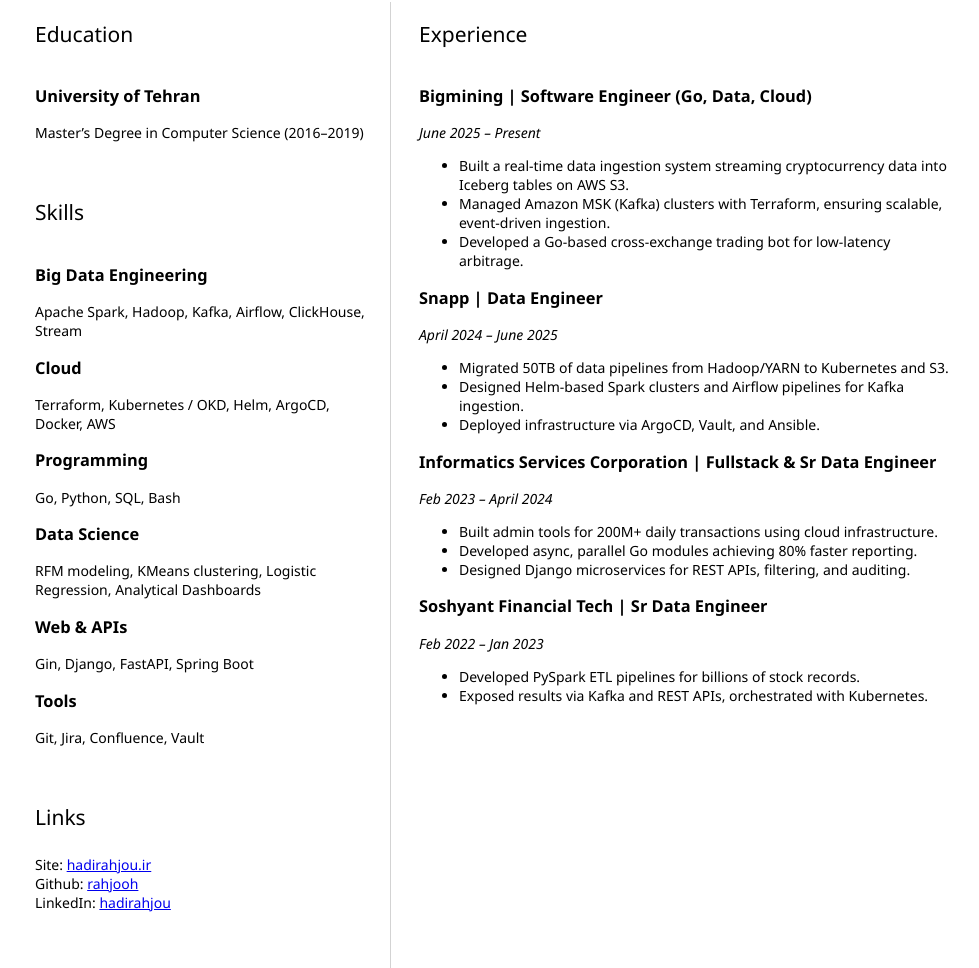
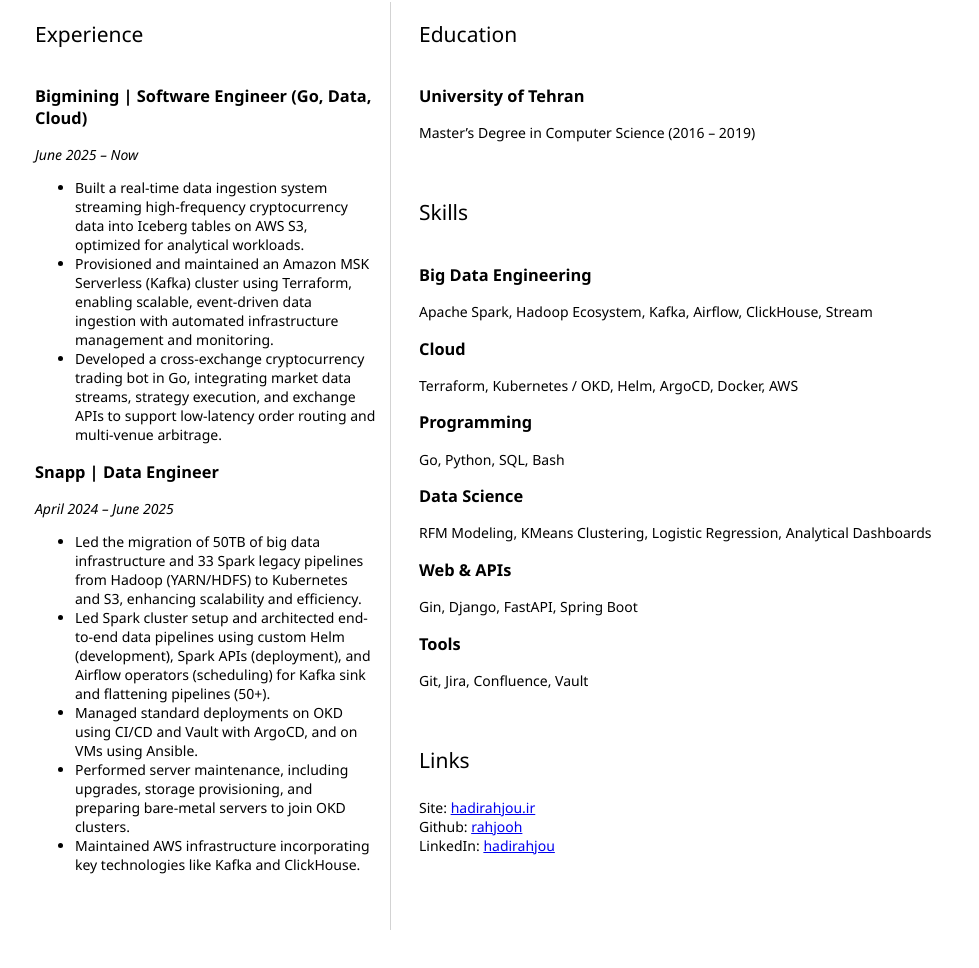
Before and after one commit to rahjooh/resume, a plain HTML site: page index.html in a window 1280 px wide. Shown: the part 287-1255 px from the top of the page, without its empty margins (153-1132 px from the left). After the commit the page ends 1217 px from the top, so only its background shows below. Drawn offline with Linux system fonts and the light colour scheme.

Commit message:
Update index.html

```diff
--- a/index.html
+++ b/index.html
@@ -1,30 +1,87 @@
 <!DOCTYPE html>
 <html lang="en">
 <head>
-  <meta charset="UTF-8">
-  <meta name="viewport" content="width=device-width, initial-scale=1.0">
+  <meta charset="UTF-8" />
+  <meta name="viewport" content="width=device-width, initial-scale=1.0" />
   <title>Hadi Rahjou — Resume</title>
-  <link rel="stylesheet" href="style.css">
+  <link rel="stylesheet" href="style.css" />
 </head>
 <body>
   <header>
     <h1>HADI RAHJOU</h1>
-    <p><a href="mailto:rahjooh@gmail.com">rahjooh@gmail.com</a> |
-       <a href="tel:09126780521">0912.6780521</a></p>
+    <p>
+      <a href="mailto:rahjooh@gmail.com">rahjooh@gmail.com</a> |
+      <a href="tel:09126780521">0912.6780521</a>
+    </p>
   </header>
+
   <main>
-    <!-- Left column -->
+    <!-- LEFT COLUMN (Now Experience) -->
     <div id="mainLeft">
+      <section>
+        <h2>Experience</h2>
+
+        <h3>Bigmining <span>| Software Engineer (Go, Data, Cloud)</span></h3>
+        <p><em>June 2025 – Now</em></p>
+        <ul>
+          <li>
+            Built a real-time data ingestion system streaming high-frequency cryptocurrency
+            data into Iceberg tables on AWS S3, optimized for analytical workloads.
+          </li>
+          <li>
+            Provisioned and maintained an Amazon MSK Serverless (Kafka) cluster using
+            Terraform, enabling scalable, event-driven data ingestion with automated
+            infrastructure management and monitoring.
+          </li>
+          <li>
+            Developed a cross-exchange cryptocurrency trading bot in Go, integrating
+            market data streams, strategy execution, and exchange APIs to support
+            low-latency order routing and multi-venue arbitrage.
+          </li>
+        </ul>
+
+        <h3>Snapp <span>| Data Engineer</span></h3>
+        <p><em>April 2024 – June 2025</em></p>
+        <ul>
+          <li>
+            Led the migration of 50TB of big data infrastructure and 33 Spark legacy
+            pipelines from Hadoop (YARN/HDFS) to Kubernetes and S3, enhancing scalability
+            and efficiency.
+          </li>
+          <li>
+            Led Spark cluster setup and architected end-to-end data pipelines using
+            custom Helm (development), Spark APIs (deployment), and Airflow operators
+            (scheduling) for Kafka sink and flattening pipelines (50+).
+          </li>
+          <li>
+            Managed standard deployments on OKD using CI/CD and Vault with ArgoCD,
+            and on VMs using Ansible.
+          </li>
+          <li>
+            Performed server maintenance, including upgrades, storage provisioning,
+            and preparing bare-metal servers to join OKD clusters.
+          </li>
+          <li>
+            Maintained AWS infrastructure incorporating key technologies like Kafka
+            and ClickHouse.
+          </li>
+        </ul>
+      </section>
+    </div>
+
+    <!-- RIGHT COLUMN (Now Education, Skills, Links) -->
+    <div id="mainRight">
       <section>
         <h2>Education</h2>
         <h3>University of Tehran</h3>
-        <p>Master’s Degree in Computer Science (2016–2019)</p>
+        <p>Master’s Degree in Computer Science (2016 – 2019)</p>
       </section>
 
       <section>
         <h2>Skills</h2>
+
         <h3>Big Data Engineering</h3>
-        <p>Apache Spark, Hadoop, Kafka, Airflow, ClickHouse, Stream</p>
+        <p>Apache Spark, Hadoop Ecosystem, Kafka, Airflow, ClickHouse, Stream</p>
 
         <h3>Cloud</h3>
         <p>Terraform, Kubernetes / OKD, Helm, ArgoCD, Docker, AWS</p>
@@ -33,7 +90,7 @@
         <p>Go, Python, SQL, Bash</p>
 
         <h3>Data Science</h3>
-        <p>RFM modeling, KMeans clustering, Logistic Regression, Analytical Dashboards</p>
+        <p>RFM Modeling, KMeans Clustering, Logistic Regression, Analytical Dashboards</p>
 
         <h3>Web & APIs</h3>
         <p>Gin, Django, FastAPI, Spring Boot</p>
@@ -45,48 +102,10 @@
       <section>
         <h2>Links</h2>
         <p>
-          Site: <a href="https://hadirahjou.ir">hadirahjou.ir</a><br>
-          Github: <a href="https://github.com/rahjooh">rahjooh</a><br>
+          Site: <a href="https://hadirahjou.ir">hadirahjou.ir</a><br />
+          Github: <a href="https://github.com/rahjooh">rahjooh</a><br />
           LinkedIn: <a href="https://www.linkedin.com/in/hadirahjou/">hadirahjou</a>
         </p>
-      </section>
-    </div>
-
-    <!-- Right column -->
-    <div id="mainRight">
-      <section>
-        <h2>Experience</h2>
-
-        <h3>Bigmining <span>| Software Engineer (Go, Data, Cloud)</span></h3>
-        <p><em>June 2025 – Present</em></p>
-        <ul>
-          <li>Built a real-time data ingestion system streaming cryptocurrency data into Iceberg tables on AWS S3.</li>
-          <li>Managed Amazon MSK (Kafka) clusters with Terraform, ensuring scalable, event-driven ingestion.</li>
-          <li>Developed a Go-based cross-exchange trading bot for low-latency arbitrage.</li>
-        </ul>
-
-        <h3>Snapp <span>| Data Engineer</span></h3>
-        <p><em>April 2024 – June 2025</em></p>
-        <ul>
-          <li>Migrated 50TB of data pipelines from Hadoop/YARN to Kubernetes and S3.</li>
-          <li>Designed Helm-based Spark clusters and Airflow pipelines for Kafka ingestion.</li>
-          <li>Deployed infrastructure via ArgoCD, Vault, and Ansible.</li>
-        </ul>
-
-        <h3>Informatics Services Corporation <span>| Fullstack & Sr Data Engineer</span></h3>
-        <p><em>Feb 2023 – April 2024</em></p>
-        <ul>
-          <li>Built admin tools for 200M+ daily transactions using cloud infrastructure.</li>
-          <li>Developed async, parallel Go modules achieving 80% faster reporting.</li>
-          <li>Designed Django microservices for REST APIs, filtering, and auditing.</li>
-        </ul>
-
-        <h3>Soshyant Financial Tech <span>| Sr Data Engineer</span></h3>
-        <p><em>Feb 2022 – Jan 2023</em></p>
-        <ul>
-          <li>Developed PySpark ETL pipelines for billions of stock records.</li>
-          <li>Exposed results via Kafka and REST APIs, orchestrated with Kubernetes.</li>
-        </ul>
       </section>
     </div>
   </main>
```
